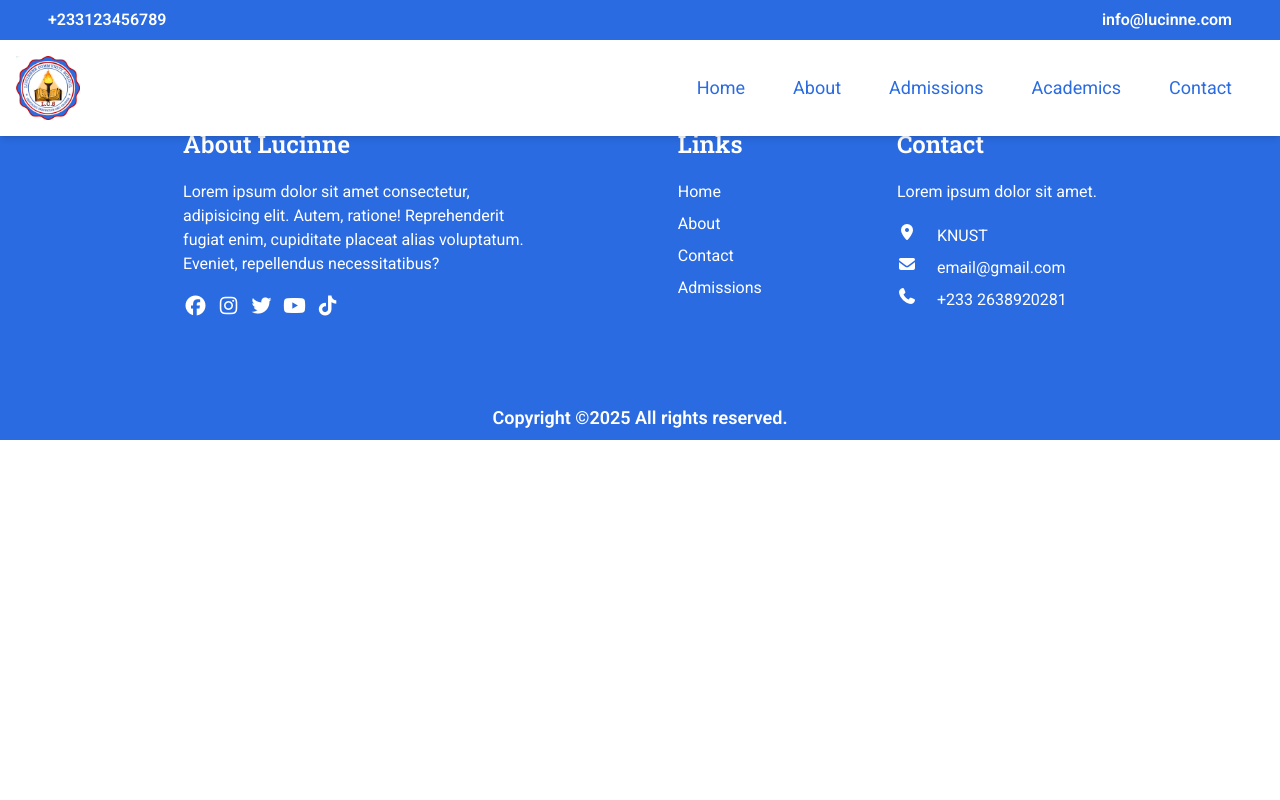
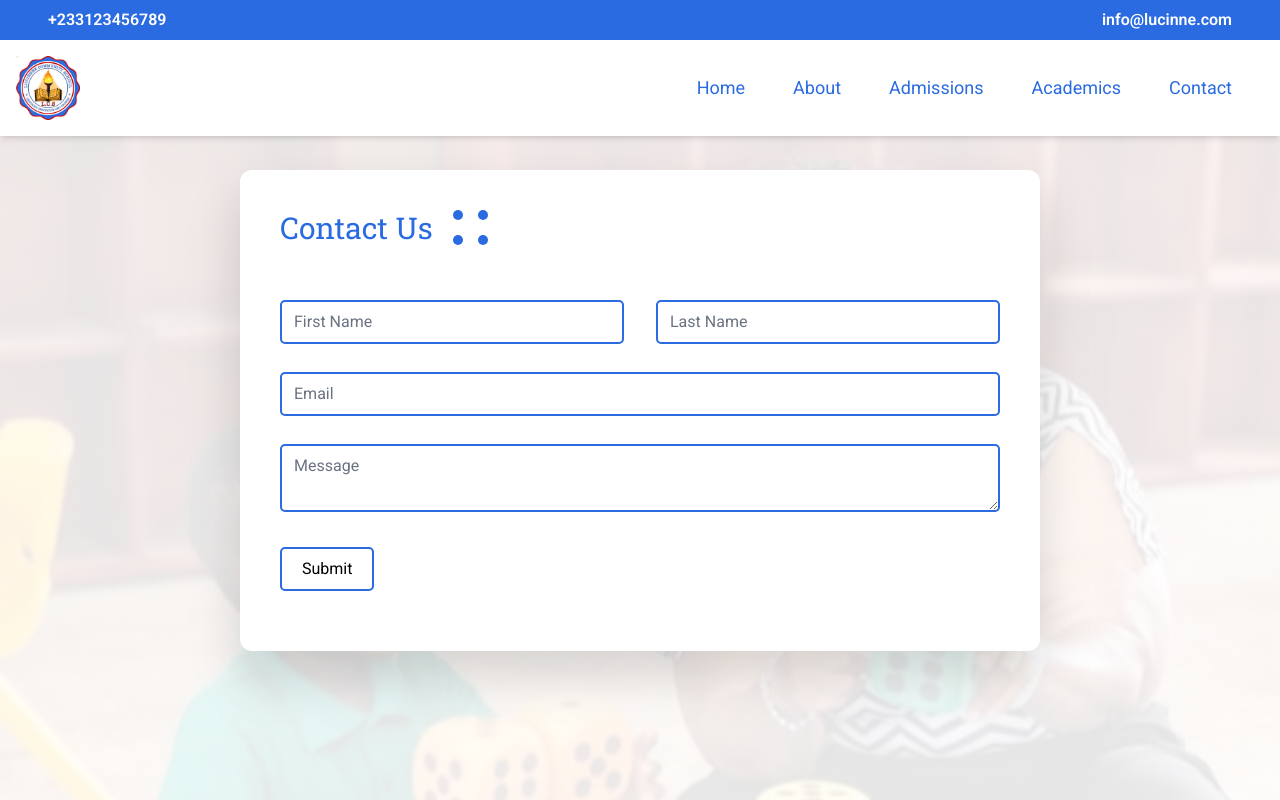
Before and after one commit to michaelboateng1/lucienne-community-school, a SvelteKit app: page /contact in a window 1280 px wide. Before the commit this address had no page. Shown: the top 800 px of the page. Built offline with nearby package versions, Linux system fonts and the light colour scheme.

Commit message:
Added the contact page

```diff
--- a/src/components/AboutUs.svelte
+++ b/src/components/AboutUs.svelte
@@ -7,7 +7,9 @@
 
 <section class="container mx-auto mt-24 flex justify-between py-5">
 	<div>
-		<SectionHeader title={'About us'} />
+		<SectionHeader>
+			<h2 class="pl-10 capitalize sm:pl-14">About us</h2>
+		</SectionHeader>
 		<p class=" px-10 md:px-14">
 			Lorem ipsum dolor sit amet consectetur, adipisicing elit. Tempore, libero! Dicta, perspiciatis
 			autem. Reprehenderit eum deleniti fuga doloremque. Rem exercitationem atque facilis
--- a/src/components/ExtraPrograms.svelte
+++ b/src/components/ExtraPrograms.svelte
@@ -26,7 +26,9 @@
 </script>
 
 <section class="mt-20 px-5">
-	<SectionHeader title={'Extracurricular'} />
+	<SectionHeader>
+		<h2 class="pl-5 sm:pl-10">Extracurricular</h2>
+	</SectionHeader>
 	<div
 		class="container mx-auto grid grid-cols-1 place-items-center gap-8 py-5 sm:grid-cols-2 md:grid-cols-3"
 	>
--- a/src/components/Info.svelte
+++ b/src/components/Info.svelte
@@ -4,9 +4,9 @@
 </script>
 
 <main
-	class=" mt-[100px] flex min-h-screen w-full flex-col justify-between px-5 py-20 text-xl sm:px-10 md:flex-row"
+	class=" mt-[100px] flex min-h-screen w-full flex-col justify-between px-5 py-20 sm:px-10 md:flex-row"
 >
-	<div class="flex h-auto w-full flex-col justify-between drop-shadow-2xl md:py-24">
+	<div class="flex h-auto w-full flex-col justify-between drop-shadow-2xl md:gap-20 md:py-24">
 		<img src={Image1} alt="Our Students" class="h-auto w-full rounded-2xl object-cover" />
 		<img
 			src={Image2}
--- a/src/components/SectionHeader.svelte
+++ b/src/components/SectionHeader.svelte
@@ -1,9 +1,5 @@
-<script>
-	export let title;
-</script>
-
-<div class="flex items-start justify-start gap-5 px-10 py-5 text-3xl sm:px-14">
-	<h2>{title}</h2>
+<div class="flex items-start justify-start gap-5 py-5 text-3xl">
+	<slot />
 	<div class="grid h-[50px] w-[50px] grid-cols-2">
 		<div class="h-[10px] w-[10px] rounded-full bg-[#2a6be1]"></div>
 		<div class="h-[10px] w-[10px] rounded-full bg-[#2a6be1]"></div>
--- a/src/routes/about/+page.svelte
+++ b/src/routes/about/+page.svelte
@@ -1,9 +1,11 @@
 <script>
 	import AboutUs from '../../components/AboutUs.svelte';
 	import CTA from '../../components/CTA.svelte';
+	import FAQ from '../../components/FAQ.svelte';
 </script>
 
 <main class="mt-[100px]">
 	<AboutUs />
 	<CTA />
+	<FAQ />
 </main>
--- a/src/routes/academics/+page.svelte
+++ b/src/routes/academics/+page.svelte
@@ -21,7 +21,9 @@
 </script>
 
 <Info {Image1} {Image2}>
-	<SectionHeader title={'About Our Academics'} />
+	<SectionHeader>
+		<h1 class="pl-10 capitalize sm:pl-14">About Our Academics</h1>
+	</SectionHeader>
 	<section class="space-y-2 sm:px-14">
 		<p>
 			At <span
--- a/src/routes/admission/+page.svelte
+++ b/src/routes/admission/+page.svelte
@@ -40,7 +40,9 @@
 
 <Info {Image1} {Image2}>
 	<div class="hidden sm:block">
-		<SectionHeader title={'Get Your Child Admitted Today'} />
+		<SectionHeader>
+			<h1 class="pl-10 capitalize sm:pl-14">Get Your Child Admitted Today</h1>
+		</SectionHeader>
 	</div>
 	<section class="space-y-2 sm:px-14">
 		<h3>Admission Process</h3>
--- /dev/null
+++ b/src/routes/contact/+page.svelte
@@ -0,0 +1,55 @@
+<script>
+	import SectionHeader from '../../components/SectionHeader.svelte';
+</script>
+
+<main class="mt-[130px] min-h-screen py-10">
+	<section class="mx-auto rounded-xl bg-white p-10 pt-5 drop-shadow-2xl md:w-[800px]">
+		<SectionHeader>
+			<h1 class="capitalize">Contact us</h1>
+		</SectionHeader>
+		<form class="mt-5 space-y-7 pb-5">
+			<div class="flex gap-8">
+				<input type="text" placeholder="First Name" />
+				<input type="text" placeholder="Last Name" />
+			</div>
+
+			<div>
+				<input type="text" placeholder="Email" />
+			</div>
+			<div>
+				<textarea placeholder="Message"></textarea>
+			</div>
+			<div>
+				<button type="submit" class="cursor-pointer px-5 py-2 transition-all duration-300"
+					>Submit</button
+				>
+			</div>
+		</form>
+	</section>
+</main>
+
+<style>
+	main {
+		background:
+			linear-gradient(hsla(0, 100%, 100%, 0.9), hsla(0, 100%, 100%, 0.9)),
+			url('../../lib/assets/images/476125439_1201101361727161_1891004193275354962_n.jpg');
+		background-repeat: no-repeat;
+		background-size: cover;
+		background-position: center;
+		background-attachment: fixed;
+	}
+
+	input,
+	textarea {
+		font-family: inherit;
+		width: 100%;
+		border: 2px solid #2a6be1;
+		border-radius: 5px;
+	}
+
+	button {
+		font-family: inherit;
+		border: 2px solid #2a6be1;
+		border-radius: 5px;
+	}
+</style>
```
